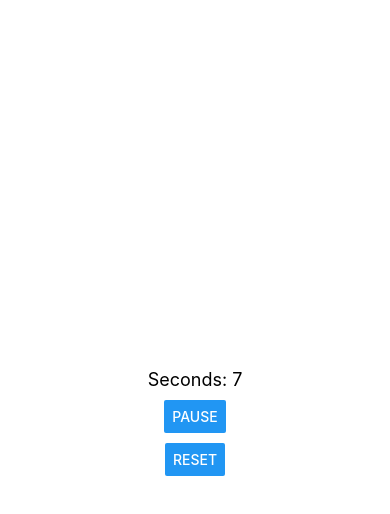
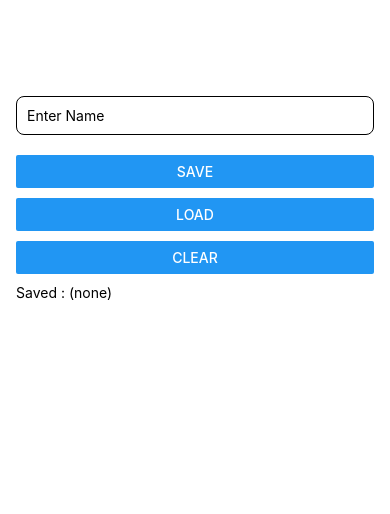
Before and after one commit to nileshborate/react_native, a React Native app in the folder firstappnative/: screen / in a window 390 px wide. Shown: the top 514 px of the page. Built offline with nearby package versions, Linux system fonts and the light colour scheme.

Commit message:
Async Storage - get set remove

```diff
--- a/firstappnative/App.tsx
+++ b/firstappnative/App.tsx
@@ -1,40 +1,46 @@
 import { useEffect, useRef, useState } from 'react';
-import { Button, Text, View } from 'react-native';
-
-function useInterval(callback, delay, running = true) {
-  const saved = useRef(callback);
-  useEffect(() => {
-    saved.current = callback;
-  }, [callback]);
-
-  useEffect(() => {
-    if (!running || delay == null) return;
-    const id = setInterval(() => saved.current(), delay);
-    return () => clearInterval(id);
-  }, [delay, running]);
-}
+import { Button, Text, TextInput, View } from 'react-native';
+import AsyncStorage from '@react-native-async-storage/async-storage';
 
 function App() {
-  const [run, setRun] = useState(true);
-  const [sec, setSec] = useState(0);
-  useInterval(() => setSec(s => s + 1), 1000, run);
+  const [name, setName] = useState('');
+  const [saved, setSaved] = useState('');
+
+  const save = async () => {
+    await AsyncStorage.setItem('user:name', name);
+  };
+  const load = async () => {
+    const item = (await AsyncStorage.getItem('user:name')) || '';
+    setSaved(item);
+  };
+  const clear = async () => {
+    await AsyncStorage.removeItem('user:name');
+    setSaved('');
+  };
+
   return (
     <View
       style={{
-        flex: 1,
-        alignItems: 'center',
-        justifyContent: 'center',
+        marginTop: 80,
+        padding: 16,
         gap: 10,
       }}
     >
-      <Text style={{ fontSize: 18 }}>Seconds: {sec}</Text>
-      <Button
-        title={run ? 'Pause' : 'Resume'}
-        onPress={() => {
-          setRun(!run);
+      <TextInput
+        placeholder="Enter Name"
+        onChangeText={setName}
+        value={name}
+        style={{
+          borderWidth: 1,
+          borderRadius: 8,
+          padding: 10,
+          marginBottom: 10,
         }}
       />
-      <Button title="Reset" onPress={() => setSec(0)} />
+      <Button title="Save" onPress={save} />
+      <Button title="Load" onPress={load} />
+      <Button title="Clear" onPress={clear} />
+      <Text>Saved : {saved || '(none)'}</Text>
     </View>
   );
 }
--- a/firstappnative/package.json
+++ b/firstappnative/package.json
@@ -10,6 +10,7 @@
     "test": "jest"
   },
   "dependencies": {
+    "@react-native-async-storage/async-storage": "^2.2.0",
     "@react-native/new-app-screen": "0.81.0",
     "@react-navigation/bottom-tabs": "^7.4.7",
     "@react-navigation/drawer": "^7.5.8",
@@ -19,9 +20,11 @@
     "react": "19.1.0",
     "react-native": "0.81.0",
     "react-native-gesture-handler": "^2.28.0",
+    "react-native-keychain": "^10.0.0",
     "react-native-reanimated": "^4.1.0",
     "react-native-safe-area-context": "^5.6.1",
     "react-native-screens": "^4.15.4",
+    "react-native-sqlite-storage": "^6.0.1",
     "react-native-worklets": "^0.5.0"
   },
   "devDependencies": {
```
